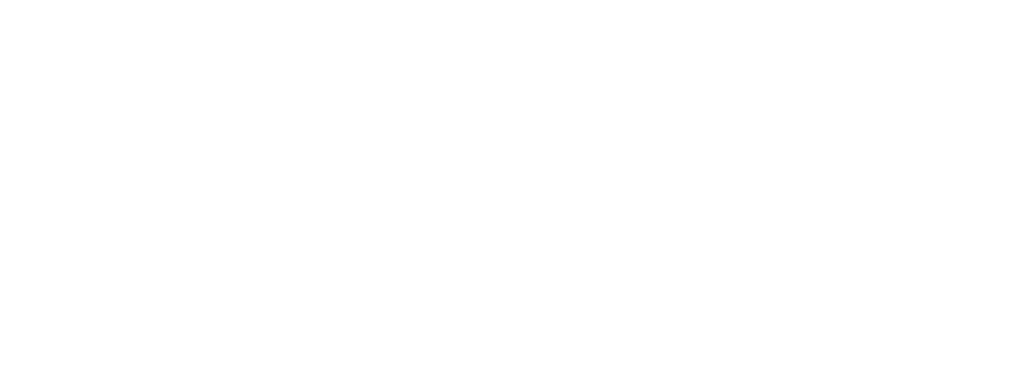
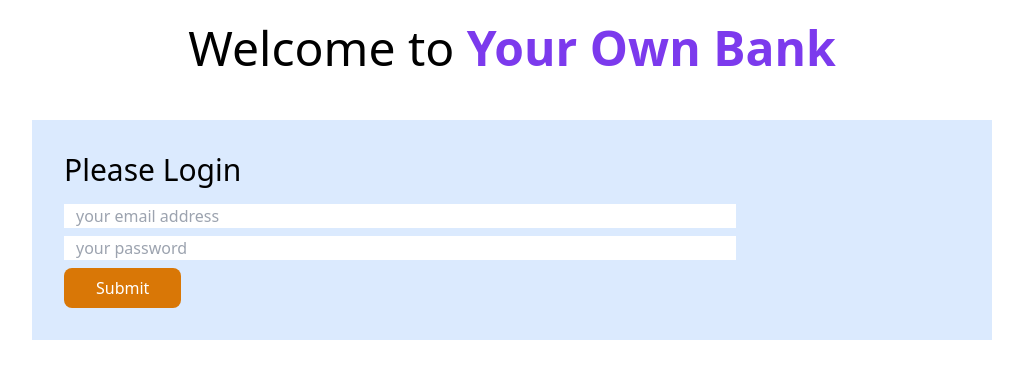
Before and after one commit to Shakib-Shajid/basic-bank, a plain HTML site: page index.html in a window 1280 px wide. Shown: the whole page, without its empty margins (128-1151 px from the left). Drawn offline with nearby package versions, Linux system fonts and the light colour scheme.

Commit message:
login page design

```diff
--- a/index.html
+++ b/index.html
@@ -9,6 +9,20 @@
 </head>
 
 <body>
+    <header>
+        <h1 class="text-5xl text-center mt-6">Welcome to
+            <span class="font-semibold text-violet-600"> Your Own Bank</span>
+        </h1>
+    </header>
+
+    <main>
+        <section class="bg-blue-100 w-9/12 mx-auto mt-12 p-8">
+            <h3 class="text-3xl mb-4 font-medium">Please Login</h3>
+            <input class="w-9/12 mb-2 block px-3" type="email" placeholder="your email address" name="" id="">
+            <input class="w-9/12 mb-2 block px-3" type="password" placeholder="your password" name="" id="">
+            <button class="bg-amber-600 hover:bg-sky-700 px-8 py-2 text-white font-medium rounded-lg">Submit</button>
+        </section>
+    </main>
 
 </body>
 
```
